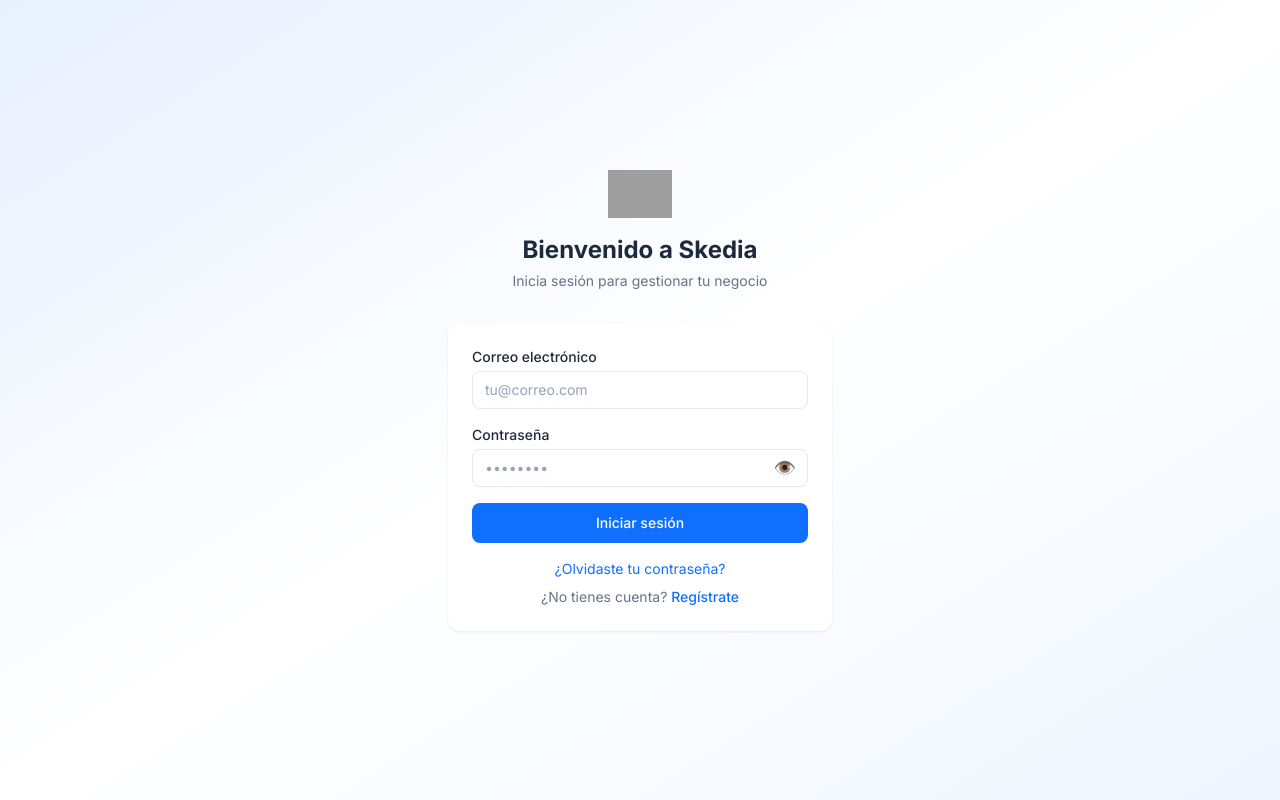
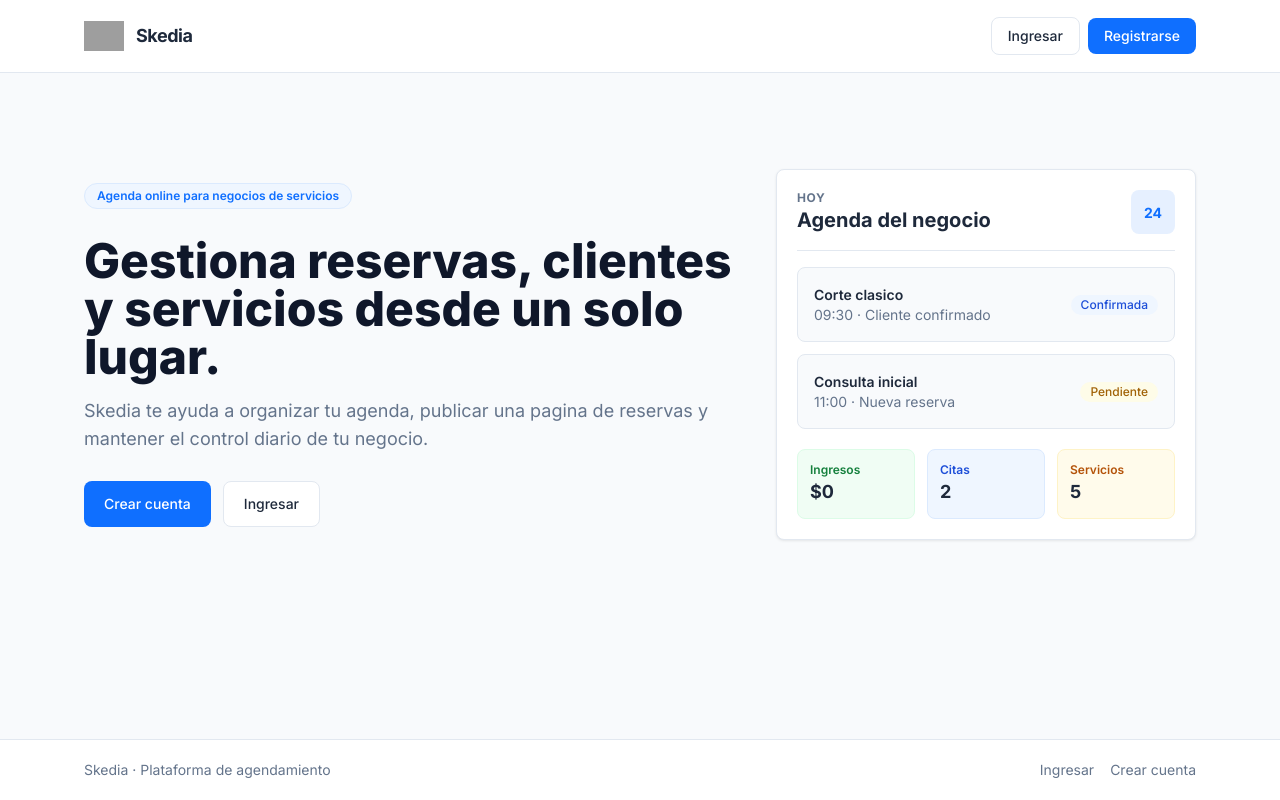
Before and after one commit to JoelGutierrezA/agendalo, an Angular app in the folder agendalo_front/: page / in a window 1280 px wide. Before the commit this address led to /login. Built offline with nearby package versions, Linux system fonts and the light colour scheme; grey boxes are pictures that could not be loaded.

Commit message:
Creación del home

```diff
--- a/agendalo_front/src/app/app.routes.ts
+++ b/agendalo_front/src/app/app.routes.ts
@@ -4,6 +4,13 @@
 import { guestGuard } from './core/guards/guest.guard';
 
 export const routes: Routes = [
+  {
+    path: '',
+    loadComponent: () =>
+      import('./features/home/home.component').then(m => m.HomeComponent),
+    title: 'Skedia'
+  },
+
   // === Rutas Públicas (clientes finales) ===
   {
     path: 'negocio',
@@ -36,11 +43,6 @@
     path: '',
     canActivate: [guestGuard],
     children: [
-      {
-        path: '',
-        redirectTo: 'login',
-        pathMatch: 'full'
-      },
       {
         path: 'login',
         loadComponent: () =>
--- /dev/null
+++ b/agendalo_front/src/app/features/home/home.component.ts
@@ -0,0 +1,102 @@
+import { CommonModule } from '@angular/common';
+import { Component } from '@angular/core';
+import { RouterLink } from '@angular/router';
+
+@Component({
+  selector: 'app-home',
+  standalone: true,
+  imports: [CommonModule, RouterLink],
+  template: `
+    <div class="min-h-screen bg-slate-50 text-text-primary flex flex-col">
+      <header class="bg-white border-b border-border">
+        <div class="max-w-6xl mx-auto px-5 py-4 flex items-center justify-between gap-4">
+          <a routerLink="/" class="flex items-center gap-3">
+            <img src="assets/Skedia_sf.png" alt="Skedia" class="h-10 w-10 object-contain">
+            <span class="text-lg font-bold tracking-tight">Skedia</span>
+          </a>
+
+          <nav class="flex items-center gap-2">
+            <a routerLink="/login" class="btn-secondary">Ingresar</a>
+            <a routerLink="/registro" class="btn-primary">Registrarse</a>
+          </nav>
+        </div>
+      </header>
+
+      <main class="flex-1">
+        <section class="max-w-6xl mx-auto px-5 py-16 sm:py-24 grid lg:grid-cols-[1fr_420px] gap-10 items-center">
+          <div class="space-y-7">
+            <div class="inline-flex items-center gap-2 px-3 py-1 rounded-full bg-blue-50 text-primary text-xs font-semibold border border-blue-100">
+              Agenda online para negocios de servicios
+            </div>
+
+            <div class="space-y-4">
+              <h1 class="text-4xl sm:text-5xl font-extrabold leading-tight tracking-normal text-slate-900">
+                Gestiona reservas, clientes y servicios desde un solo lugar.
+              </h1>
+              <p class="text-base sm:text-lg text-text-secondary max-w-2xl">
+                Skedia te ayuda a organizar tu agenda, publicar una pagina de reservas y mantener el control diario de tu negocio.
+              </p>
+            </div>
+
+            <div class="flex flex-col sm:flex-row gap-3">
+              <a routerLink="/registro" class="btn-primary justify-center px-5 py-3">Crear cuenta</a>
+              <a routerLink="/login" class="btn-secondary justify-center px-5 py-3">Ingresar</a>
+            </div>
+          </div>
+
+          <div class="bg-white border border-border rounded-lg shadow-card p-5">
+            <div class="flex items-center justify-between border-b border-border pb-4 mb-4">
+              <div>
+                <p class="text-xs text-text-secondary uppercase font-bold tracking-wider">Hoy</p>
+                <h2 class="text-xl font-bold">Agenda del negocio</h2>
+              </div>
+              <span class="w-11 h-11 rounded-lg bg-primary/10 text-primary flex items-center justify-center font-bold">24</span>
+            </div>
+
+            <div class="space-y-3">
+              <div class="p-4 rounded-lg bg-slate-50 border border-border flex items-center justify-between gap-3">
+                <div>
+                  <p class="font-semibold">Corte clasico</p>
+                  <p class="text-sm text-text-secondary">09:30 · Cliente confirmado</p>
+                </div>
+                <span class="badge-confirmed">Confirmada</span>
+              </div>
+              <div class="p-4 rounded-lg bg-slate-50 border border-border flex items-center justify-between gap-3">
+                <div>
+                  <p class="font-semibold">Consulta inicial</p>
+                  <p class="text-sm text-text-secondary">11:00 · Nueva reserva</p>
+                </div>
+                <span class="badge-pending">Pendiente</span>
+              </div>
+              <div class="grid grid-cols-3 gap-3 pt-2">
+                <div class="rounded-lg bg-green-50 border border-green-100 p-3">
+                  <p class="text-xs text-green-700 font-semibold">Ingresos</p>
+                  <p class="text-lg font-bold">$0</p>
+                </div>
+                <div class="rounded-lg bg-blue-50 border border-blue-100 p-3">
+                  <p class="text-xs text-blue-700 font-semibold">Citas</p>
+                  <p class="text-lg font-bold">2</p>
+                </div>
+                <div class="rounded-lg bg-amber-50 border border-amber-100 p-3">
+                  <p class="text-xs text-amber-700 font-semibold">Servicios</p>
+                  <p class="text-lg font-bold">5</p>
+                </div>
+              </div>
+            </div>
+          </div>
+        </section>
+      </main>
+
+      <footer class="bg-white border-t border-border">
+        <div class="max-w-6xl mx-auto px-5 py-5 flex flex-col sm:flex-row items-center justify-between gap-3 text-sm text-text-secondary">
+          <p>Skedia · Plataforma de agendamiento</p>
+          <div class="flex items-center gap-4">
+            <a routerLink="/login" class="hover:text-primary">Ingresar</a>
+            <a routerLink="/registro" class="hover:text-primary">Crear cuenta</a>
+          </div>
+        </div>
+      </footer>
+    </div>
+  `,
+})
+export class HomeComponent {}
```
